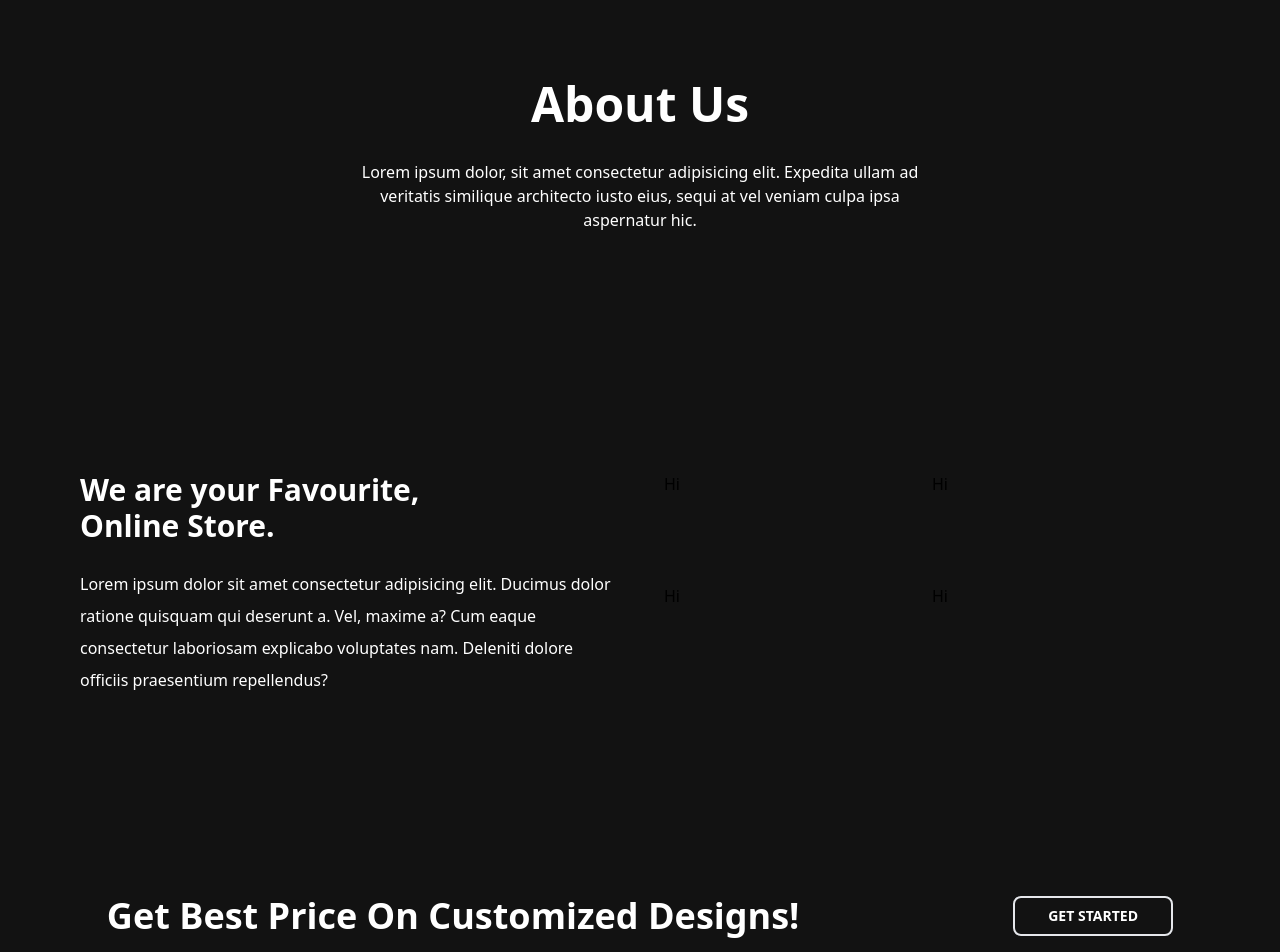
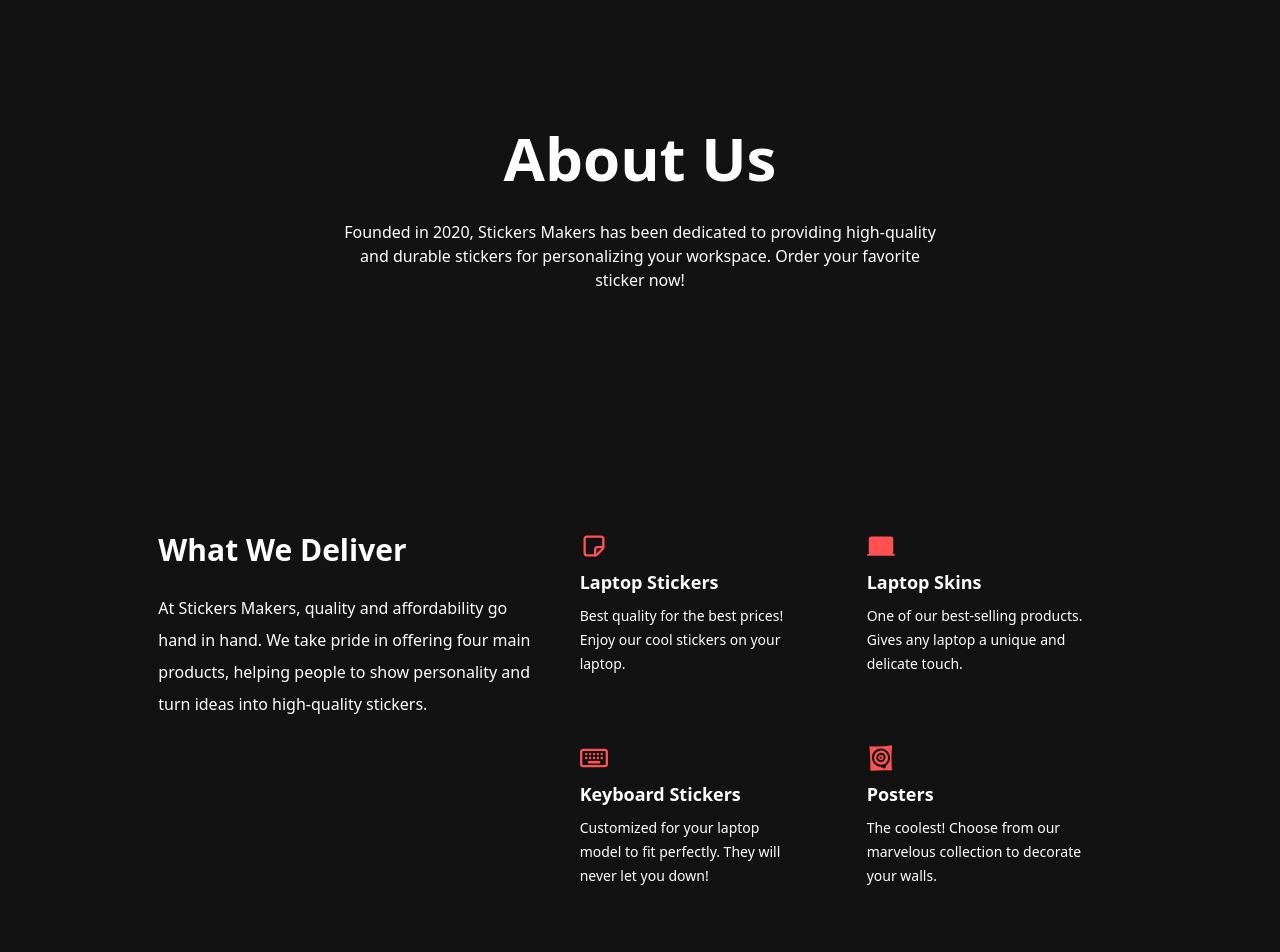
Before and after one commit to Muhamadeiid/Stickersmakers, a React (Vite) app: page /about in a window 1280 px wide. Shown: the part 120-1072 px from the top of the page. Built offline with nearby package versions, Linux system fonts and the light colour scheme.

Commit message:
Adding About Us

```diff
--- a/package.json
+++ b/package.json
@@ -10,6 +10,7 @@
     "preview": "vite preview"
   },
   "dependencies": {
+    "axios": "^1.7.9",
     "framer-motion": "^11.11.13",
     "react": "^18.3.1",
     "react-dom": "^18.3.1",
--- a/src/App.css
+++ b/src/App.css
@@ -5,6 +5,3 @@
     scroll-behavior: smooth;
 
 }
-*::selection {
-    background: #ff5151;
-}
--- a/src/Components/About/AboutPage.jsx
+++ b/src/Components/About/AboutPage.jsx
@@ -3,42 +3,72 @@ import Navbar from "../Nav/Navbar";
 import Footer from "../Footer/Footer";
 import { Link } from "react-router-dom";
 import { MdArrowRight } from "react-icons/md";
+import { GiTargetPoster } from "react-icons/gi";
+import { TbSticker2 } from "react-icons/tb";
+import { FaRegKeyboard } from "react-icons/fa6";
+import { IoLaptop } from "react-icons/io5";
 
 const AboutPage = () => {
   return (
     <>
       <Navbar />
-      <section className="w-full py-20 flex justify-center items-center dark:bg-darkColor">
+      <section className="w-full py-32 flex justify-center items-center dark:bg-darkColor bg-[#f5f6f7]">
         <div className="flex flex-col items-center justify-center gap-8 text-fontColor dark:text-white ">
-          <h1 className=" font-bold text-5xl ">About Us</h1>
+          <h1 className=" font-bold md:text-6xl ">About Us</h1>
           <p className=" text-base max-w-[600px] text-center">
-            Lorem ipsum dolor, sit amet consectetur adipisicing elit. Expedita
-            ullam ad veritatis similique architecto iusto eius, sequi at vel
-            veniam culpa ipsa aspernatur hic.
+            Founded in 2020, Stickers Makers has been dedicated to providing
+            high-quality and durable stickers for personalizing your workspace.
+            Order your favorite sticker now!
           </p>
         </div>
       </section>
-      <section className="px-20 dark:bg-darkColor flex gap-12 py-40 ">
-        <div className="w-1/2 text-fontColor  dark:text-white ">
+      <section className="px-20 dark:bg-darkColor flex lg:flex-row flex-col gap-12 py-16 md:py-28 justify-center ">
+        <div className="lg:w-1/3 w-full text-fontColor  dark:text-white ">
           <h1 className="text-3xl mb-6 font-bold">
-            We are your Favourite, <br />
-            Online Store.
+            What We Deliver<br />
           </h1>
           <p className="leading-8">
-            Lorem ipsum dolor sit amet consectetur adipisicing elit. Ducimus
-            dolor ratione quisquam qui deserunt a. Vel, maxime a? Cum eaque
-            consectetur laboriosam explicabo voluptates nam. Deleniti dolore
-            officiis praesentium repellendus?
+            At Stickers Makers, quality and affordability go hand in hand. We
+            take pride in offering four main products, helping people to show
+            personality and turn ideas into high-quality stickers.
           </p>
         </div>
-        <div className="w-1/2 grid grid-cols-2">
-          <div>Hi</div>
-          <div>Hi</div>
-          <div>Hi</div>
-          <div>Hi</div>
+        <div className=" gap-8 grid justify-items-center grid-cols-1 sm:grid-cols-2">
+          <div className="about-box ">
+            <TbSticker2 size={28} />
+            <h1 className="title">Laptop Stickers</h1>
+            <p className="description">
+              Best quality for the best prices! Enjoy our cool stickers on your
+              laptop.
+            </p>
+          </div>
+          <div className="about-box">
+            <IoLaptop size={28} />
+            <h1 className="title">Laptop Skins</h1>
+            <p className="description">
+              One of our best-selling products. Gives any laptop a unique and
+              delicate touch.
+            </p>
+          </div>
+          <div className="about-box">
+            <FaRegKeyboard size={28} />
+            <h1 className="title">Keyboard Stickers </h1>
+            <p className="description">
+              Customized for your laptop model to fit perfectly. They will never
+              let you down!
+            </p>
+          </div>
+          <div className="about-box">
+            <GiTargetPoster size={28} />
+            <h1 className="title">Posters</h1>
+            <p className="description">
+              The coolest! Choose from our marvelous collection to decorate your
+              walls.
+            </p>
+          </div>
         </div>
       </section>
-      <section className="w-full flex justify-around bg-mainColor dark:bg-darkColor text-white py-10">
+      <section className="w-full flex justify-around bg-fontColor dark:bg-darkColor text-white py-10">
         <h1 className="text-4xl font-bold">
           Get Best Price On Customized Designs!
         </h1>
@@ -69,10 +99,6 @@ const AboutPage = () => {
           </div>
           <div className="flex gap-6 justify-start items-center">
             <MdArrowRight className="text-mainColor" size={24} />
-            <h4>Your Payment Is Safe And Secured</h4>
-          </div>
-          <div className="flex gap-6 justify-start items-center">
-            <MdArrowRight className="text-mainColor" size={24} />
             <h4>We Offer Discounts and Coupons</h4>
           </div>
         </div>
--- a/src/Components/Contact/ContactPage.jsx
+++ b/src/Components/Contact/ContactPage.jsx
@@ -36,11 +36,11 @@ const ContactPage = () => {
             </div>
             <div className="flex flex-col gap-4 z-50">
               <div className="flex gap-4 text-fontColor">
-                <IoCall size={24} fill="#ff5151" />
+                <IoCall size={24} fill="#415161" />
                 <p className="dark:text-white">info@example.com</p>
               </div>
               <div className="flex gap-4 text-fontColor">
-                <FaEnvelope size={24} fill="#ff5151" />
+                <FaEnvelope size={24} fill="#415161" />
                 <p className="dark:text-white">123-456-7890/91</p>
               </div>
             </div>
@@ -49,11 +49,11 @@ const ContactPage = () => {
             <h1 className="dark:text-white text-4xl font-bold text-fontColor">
               Ask Your Queries
             </h1>
-            <form action="" className="flex flex-col gap-6">
-              <input type="text" placeholder="Your Email" name="email" />
-              <input type="text" placeholder="Subject" name="subject" />
+            <form action="http://127.0.0.1:8000/api/inquire" method="post" className="flex flex-col gap-6">
+              <input type="text" placeholder="Your Email" name="name" />
+              <input type="text" placeholder="Subject" name="phone" />
               <textarea
-                name="comment"
+                name="message"
                 className=""
                 placeholder="Leave a comment..."
               />
--- a/src/Components/Home/Homepage.jsx
+++ b/src/Components/Home/Homepage.jsx
@@ -74,7 +74,7 @@ const Homepage = () => {
                 <h3 className=" font-bold text-lg sm:text-2xl ">HURRY UP!</h3>
                 <h1 className=" font-bold text-2xl sm:text-4xl ">Deal of the Day!</h1>
                 <p className=" font-bold ">But This T-shirt At 20% Discount, Use Code Off20</p>
-                <button type="submit" className="bg-mainColor mt-4 w-44 h-12 text-white rounded-lg">
+                <button type="submit" className="bg-fontColor mt-4 w-44 h-12 text-white rounded-lg">
                   Shop Now
                 </button>
               </div>
--- a/src/Components/Nav/Navbar.css
+++ b/src/Components/Nav/Navbar.css
@@ -1,6 +1,7 @@
 .active {
-    color: #ff5151;
     transition: color 0.3s ease, transform 0.3s ease;
+    font-weight: bold;
+    font-size: 20px;
 }
 .active::selection {
     color: black;
--- a/src/Components/Products/ProductsPage.jsx
+++ b/src/Components/Products/ProductsPage.jsx
@@ -1,11 +1,27 @@
-import React from 'react'
+import React, { useEffect, useState } from 'react'
 import Navbar from '../Nav/Navbar'
 import Footer from '../Footer/Footer'
+import axios from 'axios'
 
 const ProductsPage = () => {
+  const [products, setProducts] =useState();
+  useEffect(()=>{
+    axios
+    .get("http://127.0.0.1:8000/api/showproducts")
+    .then(res=>setProducts(res.data.Products))
+    .catch(error=>console.log(error))
+  },[])
   return (
     <>
       <Navbar />
+      <div className='products w-4/5 flex flex-wrap gap-4 mx-auto justify-center'>
+      {products?.map((item)=>(
+        <div className='card w-[300px] h-[400px] bg-red-600' key={item.id}>
+          <img className='w-100% h-[100px]' src="" alt={item.pname} />
+          <h1>{item.pname}</h1>
+        </div>
+      ))}
+      </div>
       <Footer />
     </>
   )
--- a/src/index.css
+++ b/src/index.css
@@ -4,55 +4,67 @@
 
 @layer components {
   header nav ul li {
-    @apply text-center
+    @apply text-center;
   }
   header nav ul li svg {
-      @apply text-center
+    @apply text-center;
   }
   header nav ul li a {
     @apply w-full;
   }
-   header nav ul li a:hover {
-    @apply  text-mainColor;
-   }
-   .footer-col{
+  /* header nav ul li a:hover {
+    @apply text-mainColor;
+  } */
+  .footer-col {
     @apply flex flex-col lg:w-1/4 sm:w-1/2 w-full text-white sm:mb-14 lg:mb-0;
   }
-   .footer-col h3{
+  .footer-col h3 {
     @apply font-bold text-2xl mb-8;
   }
-   .footer-col ul li{
+  .footer-col ul li {
     @apply border-none;
   }
   .cards .card {
-      @apply flex flex-col bg-white dark:border-[#2e2e2e]  gap-4 justify-center items-center dark:bg-[#2e2e2e] dark:text-white shadow-md dark:shadow-sm dark:shadow-[#2e2e2e] border rounded-lg pb-6
+    @apply flex flex-col bg-white dark:border-[#2e2e2e]  gap-4 justify-center items-center dark:bg-[#2e2e2e] dark:text-white shadow-md dark:shadow-sm dark:shadow-[#2e2e2e] border rounded-lg pb-6;
   }
   .cards .card img {
-      @apply w-80 h-80 rounded-lg
+    @apply w-80 h-80 rounded-lg;
   }
   .cards .card .category {
-      @apply font-light text-fontColor text-sm dark:text-white
+    @apply font-light text-fontColor text-sm dark:text-white;
   }
   .cards .card .product-name {
-      @apply text-fontColor font-semibold dark:text-white
+    @apply text-fontColor font-semibold dark:text-white;
   }
   .cards .card .price {
-      @apply font-bold text-sm text-fontColor dark:text-white
+    @apply font-bold text-sm text-fontColor dark:text-white;
   }
   .form form input {
-      @apply py-2 px-4 border border-gray-300
+    @apply py-2 px-4 border border-gray-300;
   }
   .form form input[type="submit"] {
-      @apply w-48 cursor-pointer bg-mainColor text-white rounded mb-10 dark:border-none
+    @apply w-48 cursor-pointer bg-fontColor text-white rounded mb-10 dark:border-none;
   }
   .form form textarea {
-      @apply py-2 px-4 border border-gray-300 focus:outline-none focus:border-gray-300 h-40
+    @apply py-2 px-4 border border-gray-300 focus:outline-none focus:border-gray-300 h-40;
   }
   .form form input[type="submit"]:hover {
-      @apply scale-105 transition duration-300
+    @apply scale-105 transition duration-300;
   }
 
   .form form input:focus {
-      @apply  outline-none;
+    @apply outline-none;
+  }
+  .about-box {
+    @apply flex flex-col  sm:h-[180px] w-[255px]  gap-2;
+  }
+  .about-box svg {
+    @apply text-mainColor;
+  }
+  .about-box h1 {
+    @apply text-lg font-bold text-fontColor dark:text-white;
+  }
+  .about-box p {
+    @apply text-fontColor text-sm max-w-[220px] md:w-full leading-6 dark:text-white;
   }
 }
```
Also changed, not shown: src/Components/Footer/Footer.jsx (+43 -30 lines), 1 other file (tests, documents, lock files or other folders). Lines whose indentation alone changed are shown as unchanged.
